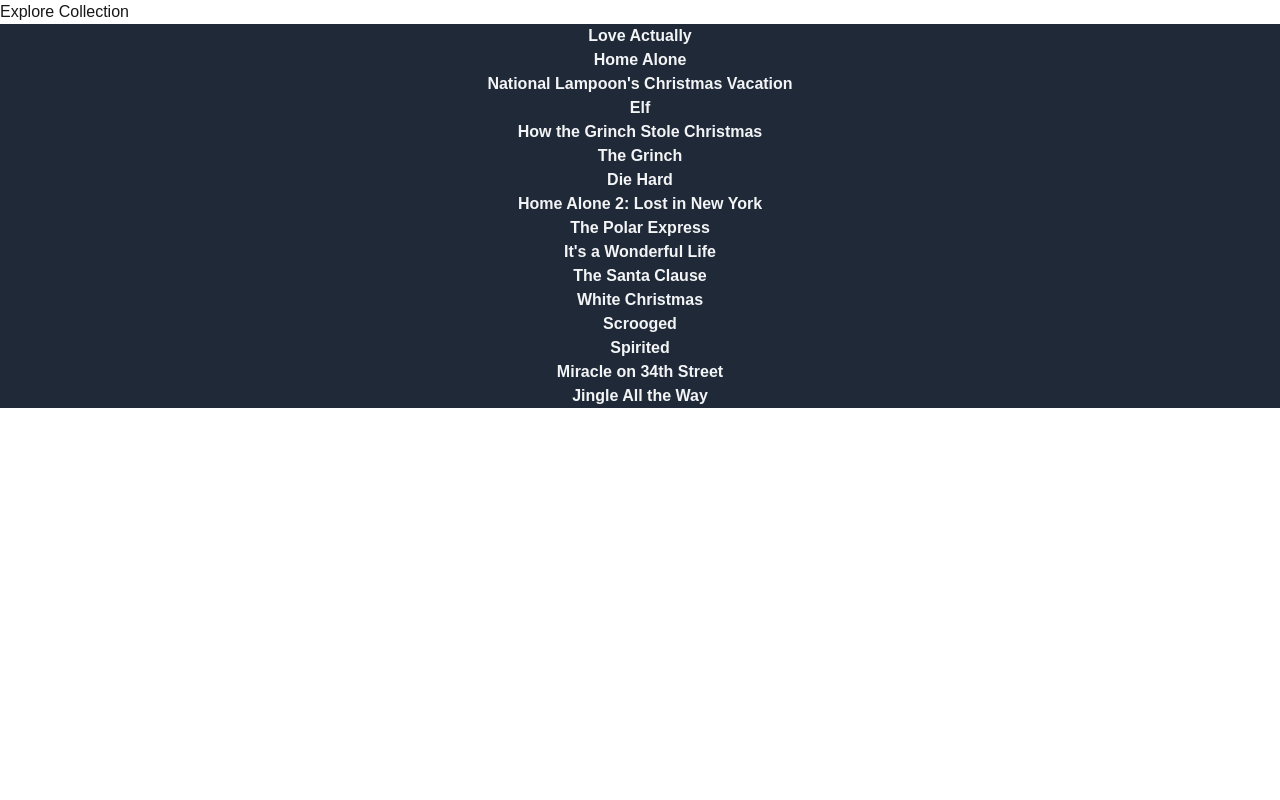
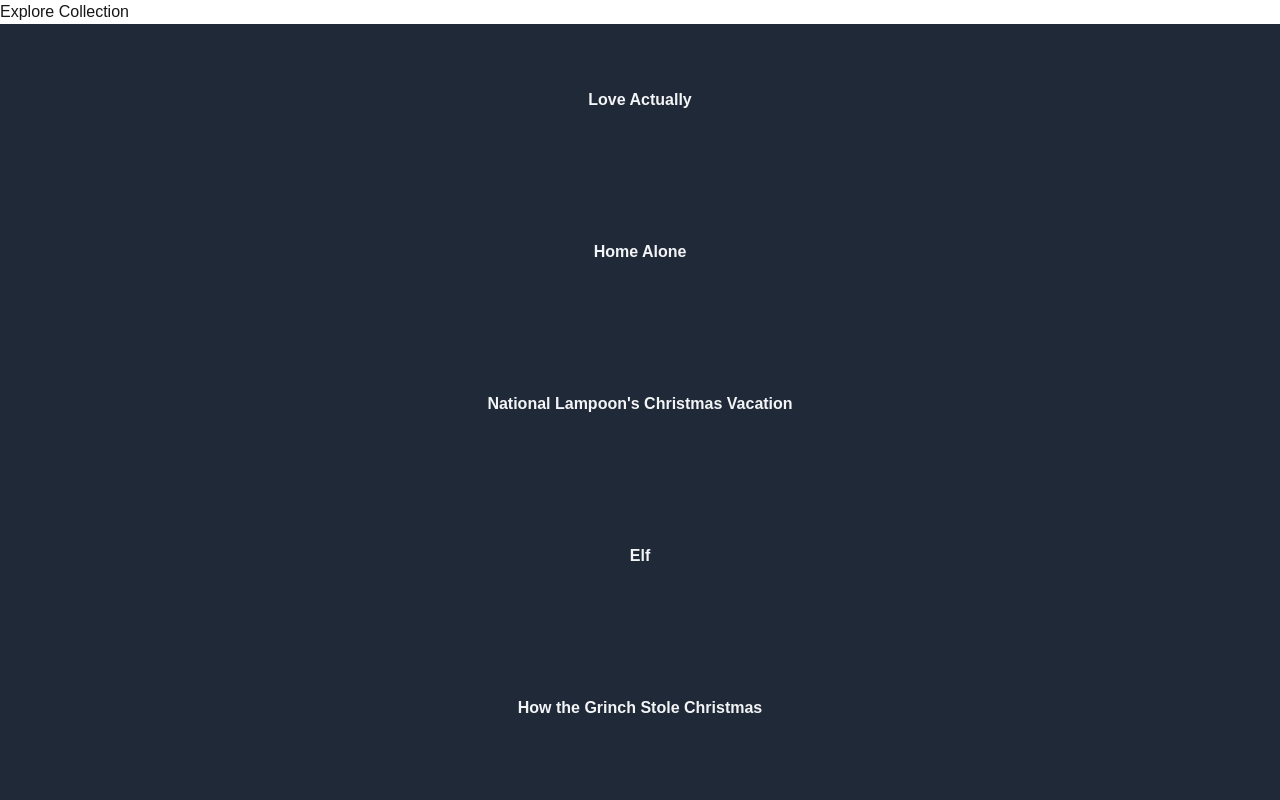
Before and after one commit to mitreb/christmas-movies, a Next.js app: page / in a window 1280 px wide. Shown: the top 800 px of the page. Built offline with nearby package versions, Linux system fonts and the light colour scheme.

Commit message:
Add padding to MovieCard

```diff
--- a/app/components/MovieCard.tsx
+++ b/app/components/MovieCard.tsx
@@ -6,7 +6,7 @@
 
 const MovieCard = ({ movie }: MovieCardProps) => {
   return (
-    <div className="bg-gray-800">
+    <div className="bg-gray-800 py-16">
       <h2 className="font-bold text-center text-gray-100">{movie.title}</h2>
     </div>
   );
```
